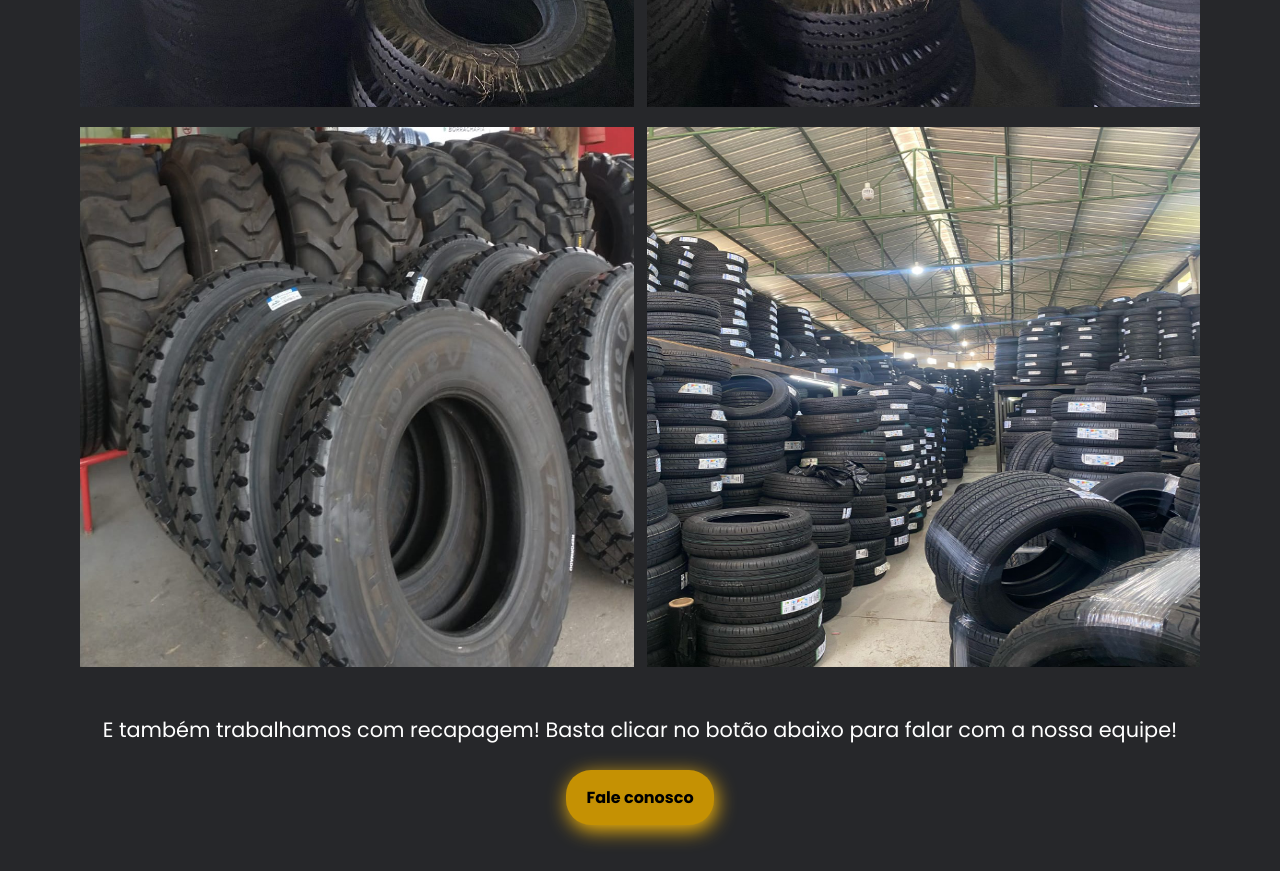
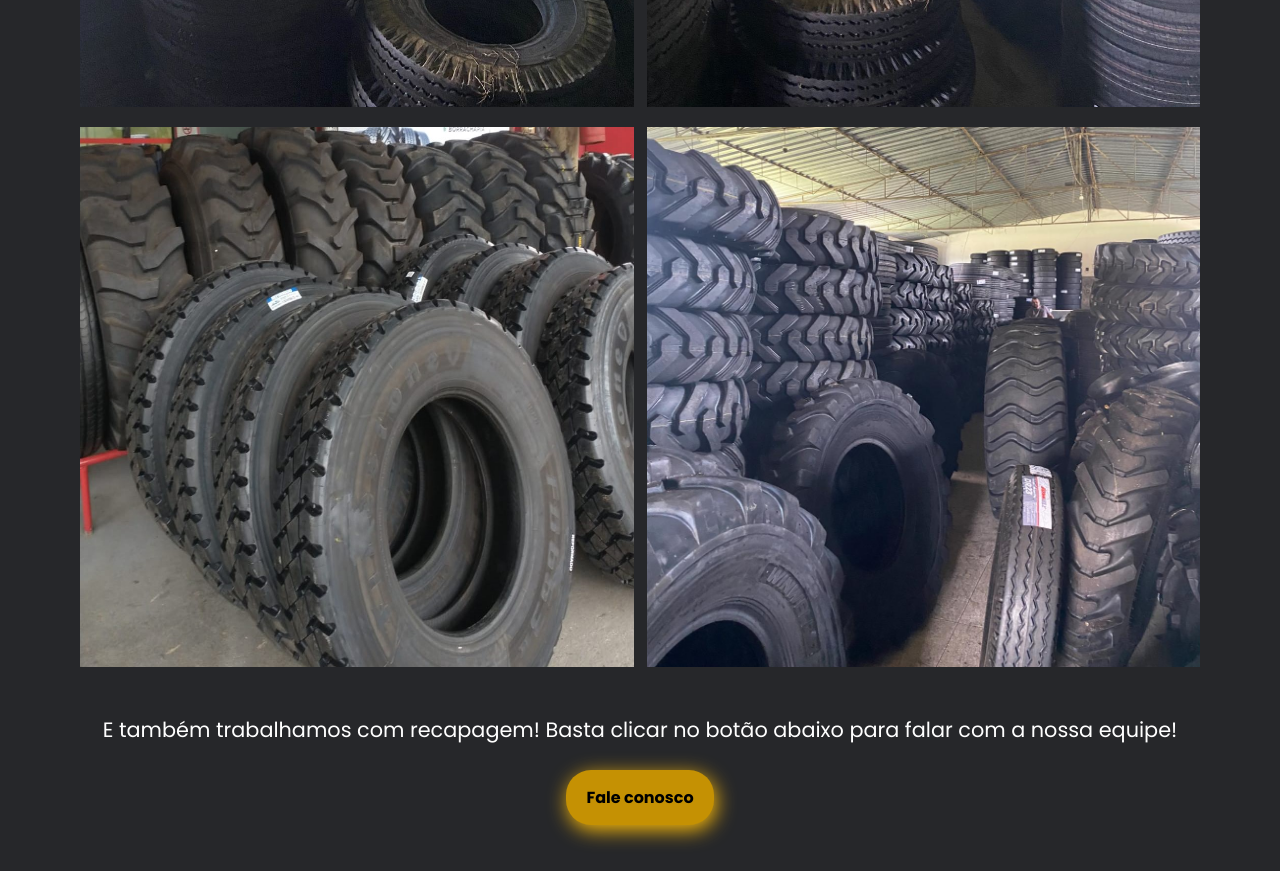
Before and after one commit to EAlvesT/barra-pneus, a Next.js app: page / in a window 1280 px wide. Shown: the part 2220-3091 px from the top of the page. Built offline with nearby package versions, Linux system fonts and the light colour scheme; no server answers.

Commit message:
troca de imagem, e mapeando as imagens

```diff
--- a/src/app/layout.tsx
+++ b/src/app/layout.tsx
@@ -36,7 +36,7 @@ export default function RootLayout({
   children: React.ReactNode;
 }>) {
   return (
-    <html lang="pt">
+    <html lang="pt" suppressHydrationWarning>
       <body className={`${poppins.variable}`}>
         {children}
         <AosIinit />
--- a/src/app/page.tsx
+++ b/src/app/page.tsx
@@ -4,6 +4,8 @@ import { Servicos } from "@/components/(secoes)/servicos";
 import { Galeria } from "@/components/(secoes)/galeria";
 import { Contato } from "@/components/(secoes)/contato";
 import { Endereco } from "@/components/(secoes)/endereco";
+
+export const revalidate = 120;
 
 export default function Home() {
   return (
--- a/src/components/(secoes)/galeria/index.tsx
+++ b/src/components/(secoes)/galeria/index.tsx
@@ -4,7 +4,14 @@ import Image from 'next/image';
 import imgEstoque1 from '../../../../public/pneus1.jpg';
 import imgEstoque2 from '../../../../public/pneus2.jpg';
 import imgEstoque3 from '../../../../public/pneus3.jpeg';
-import imgEstoque4 from '../../../../public/estoque4.jpg';
+import imgEstoque4 from '../../../../public/estoque4.jpeg';
+
+const imagensGaleria = [
+  { id: 1, img: imgEstoque1, alt: 'Imagem estoque 1' },
+  { id: 2, img: imgEstoque2, alt: 'Imagem estoque 2' },
+  { id: 3, img: imgEstoque3, alt: 'Imagem estoque 3' },
+  { id: 4, img: imgEstoque4, alt: 'Imagem estoque 4' },
+]
 
 export function Galeria({ id }: { id: string }) {
   return (
@@ -16,34 +23,15 @@ export function Galeria({ id }: { id: string }) {
               <p>Conte com nosso vasto estoque de pneus tanto para caminhões, quanto para <b>máquinas agrícolas</b>!</p>
             </div>
             <div className={styles.galeriaImagens}>
-              <div className={styles.containerImagem} data-aos="zoom-in" data-aos-delay="450">
-                <Image
-                  alt='Imagem estoque 1'
-                  src={imgEstoque1}
-                  draggable={false}
-                />
-              </div>
-              <div className={styles.containerImagem} data-aos="zoom-in" data-aos-delay="450">
-                <Image
-                  alt='Imagem estoque 2'
-                  src={imgEstoque2}
-                  draggable={false}
-                />
-              </div>
-              <div className={styles.containerImagem} data-aos="zoom-in" data-aos-delay="450">
-                <Image
-                  alt='Imagem estoque 3'
-                  src={imgEstoque3}
-                  draggable={false}
-                />
-              </div>
-              <div className={styles.containerImagem} data-aos="zoom-in" data-aos-delay="450">
-                <Image
-                  alt='Imagem estoque 4'
-                  src={imgEstoque4}
-                  draggable={false}
-                />
-              </div>
+              {imagensGaleria.map(imagem => (
+                <div key={imagem.id} className={styles.containerImagem} data-aos="zoom-in" data-aos-delay="450">
+                  <Image
+                    alt={`${imagem.alt}`}
+                    src={imagem.img}
+                    draggable={false}
+                  />
+                </div>
+              ))}
             </div>
             <div className={styles.textoParagrafo}>
               <p>E também trabalhamos com recapagem! Basta clicar no botão abaixo para falar com a nossa equipe!</p>
```
Also changed, not shown: public/estoque4.jpeg (added), public/estoque4.jpg (deleted).
